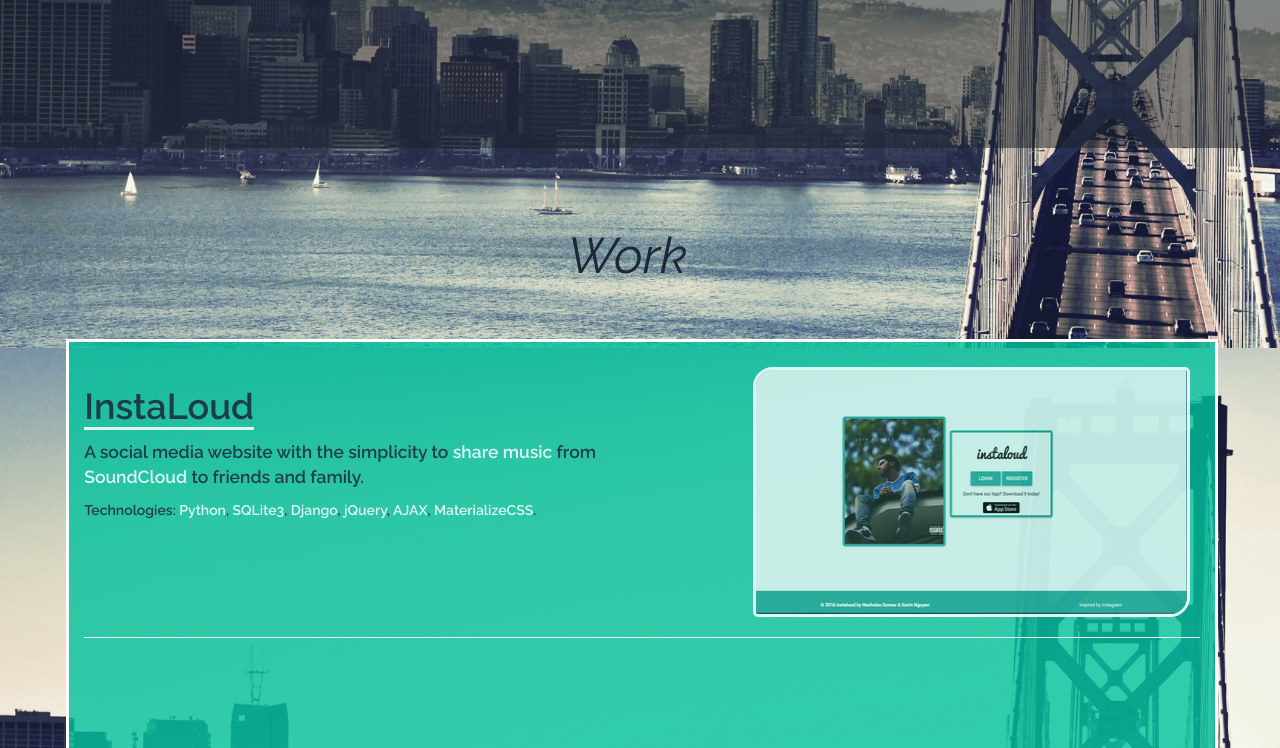
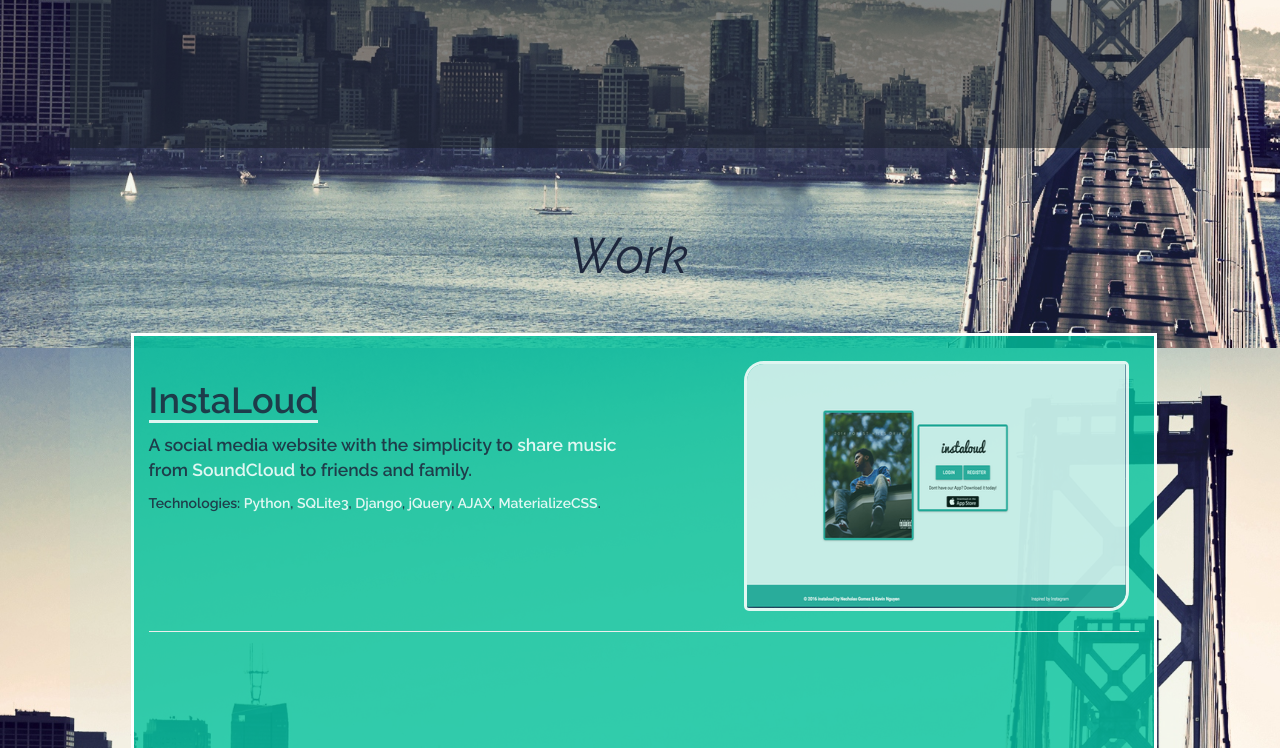
Before and after one commit to kevinsangnguyen/Portfolio, a website: page client/index.html in a window 1280 px wide. Shown: the part 2052-2800 px from the top of the page. Drawn offline with nearby package versions, Linux system fonts and the light colour scheme; some packages are replaced by stand-ins of ours; a script that the page names is missing.

Commit message:
asdasdasdddddddddd

```diff
--- a/client/css/main.css
+++ b/client/css/main.css
@@ -3,7 +3,6 @@
 }
 
 @viewport{
-    zoom: 1.0;
     width: device-width;
 }
 
--- a/client/index.html
+++ b/client/index.html
@@ -79,10 +79,6 @@
 
 </head>
 
-
-
-<body scroll-hide ng-controller="Main">
-
 <nav class="navbar navbar-fixed-top animated fadeIn" ng-class="{navtop: current_section == 'top', navabout: current_section == 'about', navskills: current_section=='skills', navprojects: current_section == 'projects'}" ng-hide='start' role='navigation'>
   <div class="navbar-header">
       <h4 class="pull-left brand" style="margin-left:10px">Kevin Sang Nguyen</h4>
@@ -108,6 +104,9 @@
     </ul>
   </div>
 </nav>
+
+<body scroll-hide ng-controller="Main">
+<div class="container">
 
 
 
@@ -283,7 +282,7 @@
 
 
   </div>
-
+</div>
 
 </section>
 
```
